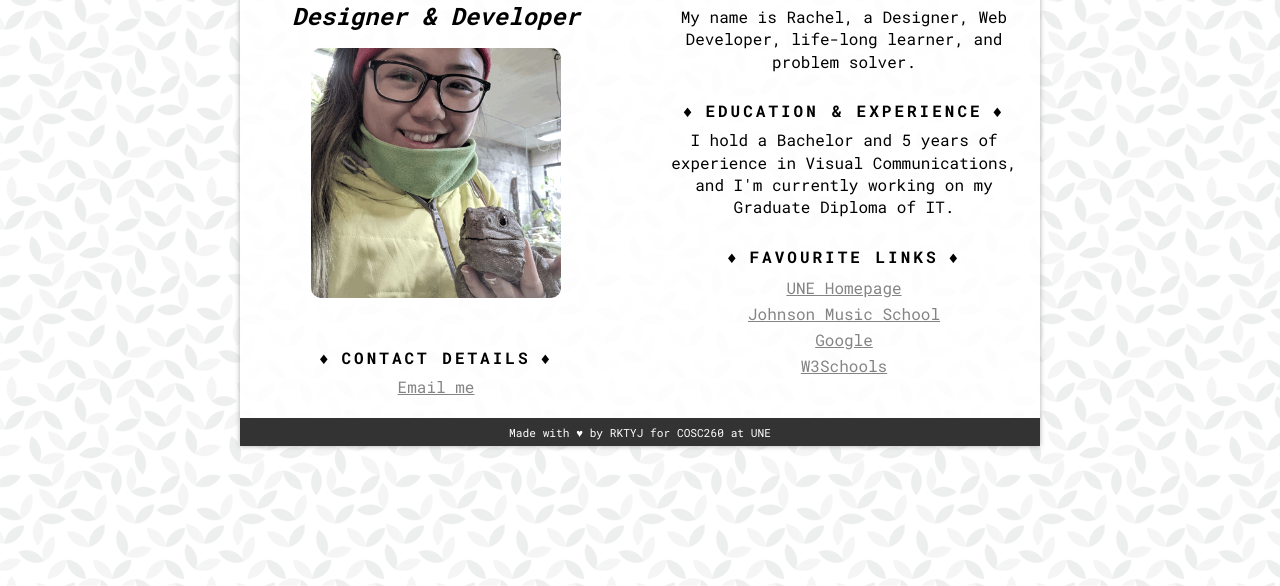
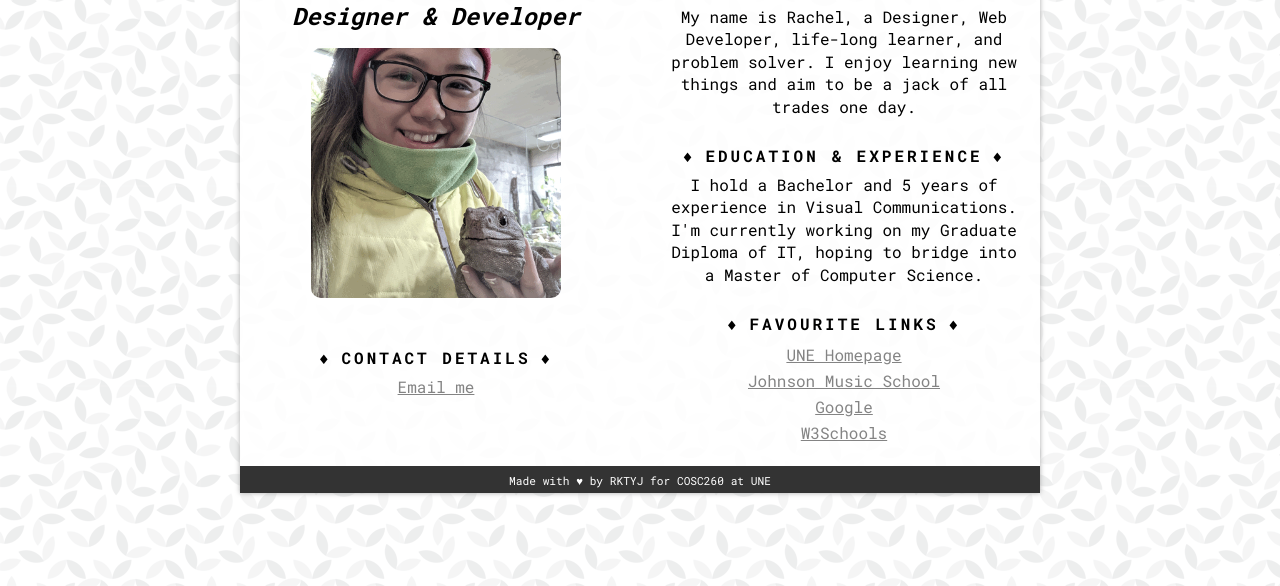
Before and after one commit to rachelktyjohnson/cosc260_a1, a plain HTML site: page index.html in a window 1280 px wide. Shown: the part 214-800 px from the top of the page. Drawn offline with Linux system fonts and the light colour scheme.

Commit message:
:hammer: more content

```diff
--- a/index.html
+++ b/index.html
@@ -54,9 +54,9 @@
       <!-- This will be floated right on screens larger than 600px -->
       <section class="right">
         <h4>About Me</h4>
-        <p>My name is Rachel, a Designer, Web Developer, life-long learner, and problem solver. </p>
+        <p>My name is Rachel, a Designer, Web Developer, life-long learner, and problem solver. I enjoy learning new things and aim to be a jack of all trades one day.</p>
         <h4>Education &amp; Experience</h4>
-        <p>I hold a Bachelor and 5 years of experience in Visual Communications, and I'm currently working on my Graduate Diploma of IT.</p>
+        <p>I hold a Bachelor and 5 years of experience in Visual Communications. I'm currently working on my Graduate Diploma of IT, hoping to bridge into a Master of Computer Science.</p>
         <h4>Favourite links</h4>
         <ul class="favoritethings">
           <li><a target="_blank" href="https://www.une.edu.au/">UNE Homepage</a></li>
```
